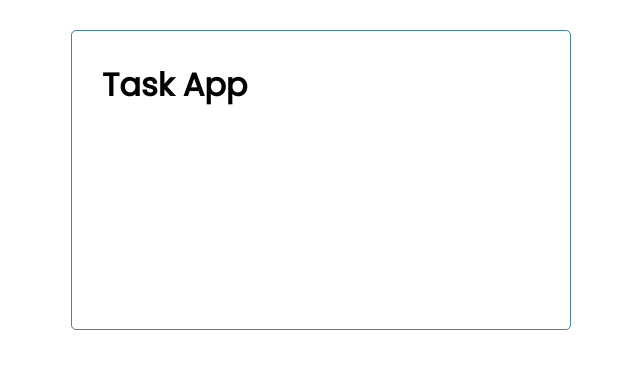
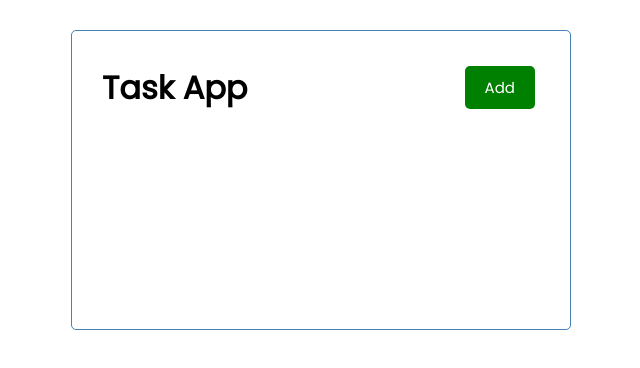
Before and after one commit to shubham-sanvariya/angular_task_app, an Angular app: page / in a window 1280 px wide. Shown: the top 368 px of the page, without its empty margins (319-959 px from the left). Built offline with nearby package versions, Linux system fonts and the light colour scheme.

Commit message:
adding button component

```diff
--- /dev/null
+++ b/src/app/components/button/button.component.html
@@ -0,0 +1,4 @@
+<button [ngStyle]="{'background-color' : color }"
+ (click)="onClick()"
+ class="btn">{{text}}
+</button>
--- /dev/null
+++ b/src/app/components/button/button.component.ts
@@ -0,0 +1,19 @@
+import { NgStyle } from '@angular/common';
+import { Component,EventEmitter,Input, Output } from '@angular/core';
+
+@Component({
+  selector: 'app-button',
+  standalone: true,
+  imports: [NgStyle],
+  templateUrl: './button.component.html',
+  styleUrl: './button.component.css'
+})
+export class ButtonComponent {
+  @Input() text: string = '';
+  @Input() color: string = '';
+  @Output() btnclick = new EventEmitter()
+
+  onClick(){
+    this.btnclick.emit();
+  }
+}
--- a/src/app/components/header/header.component.html
+++ b/src/app/components/header/header.component.html
@@ -1,3 +1,8 @@
 <header>
     <h1>{{title}}</h1>
+    <app-button
+        color="green"
+        text="Add"
+        (btnclick)="toggleAddTask()">
+    </app-button>
 </header>
--- a/src/app/components/header/header.component.ts
+++ b/src/app/components/header/header.component.ts
@@ -1,12 +1,17 @@
 import { Component } from '@angular/core';
+import { ButtonComponent } from '../button/button.component';
 
 @Component({
   selector: 'app-header',
   standalone: true,
-  imports: [],
+  imports: [ButtonComponent],
   templateUrl: './header.component.html',
   styleUrl: './header.component.css'
 })
 export class HeaderComponent {
   title: string = 'Task App';
+
+  toggleAddTask(){
+    console.log('toggle')
+  }
 }
```
Also changed, not shown: src/app/components/button/button.component.css (added), 1 other file (tests, documents, lock files or other folders).
